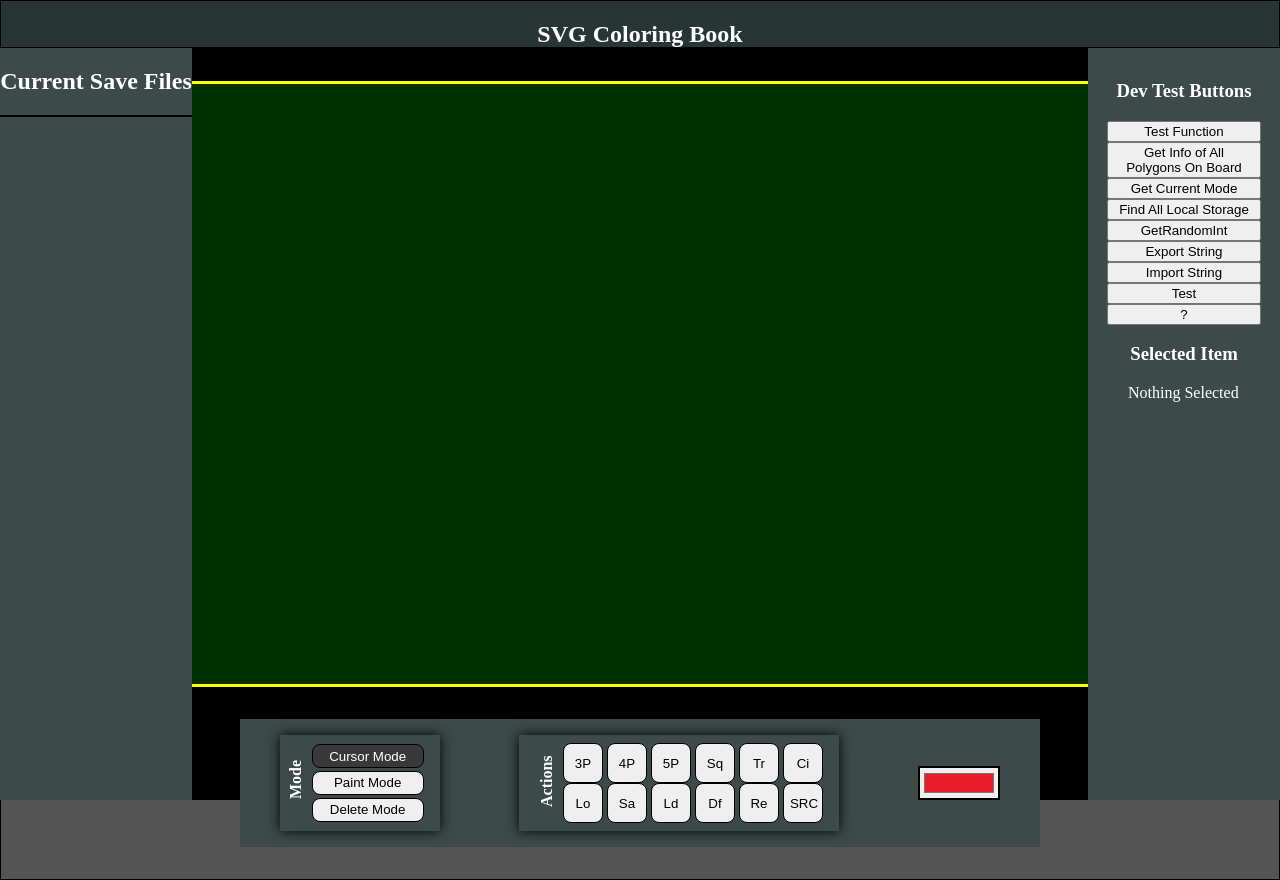
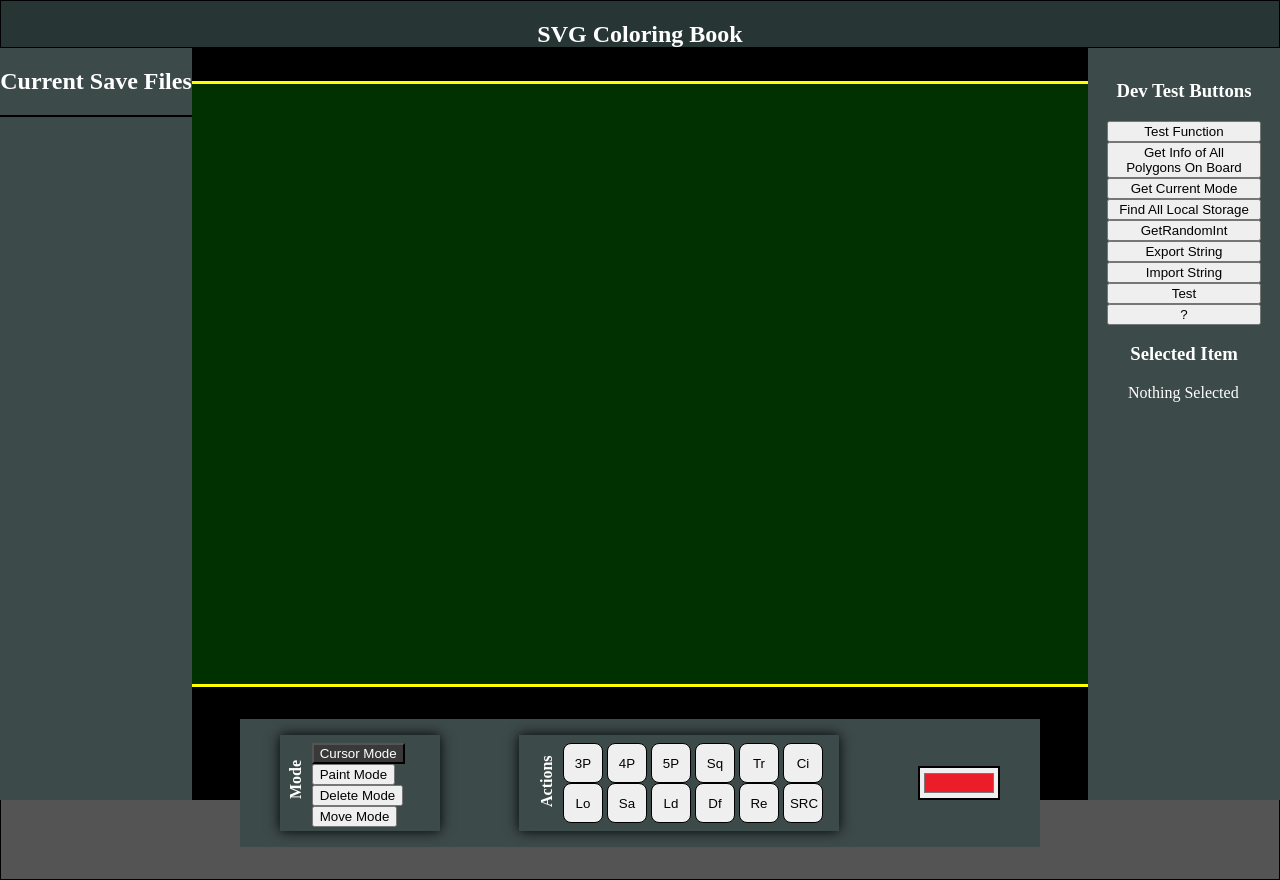
Before and after one commit to JustSteve2k/ColoringBook, a website built with webpack: page dist/index.html in a window 1280 px wide. Built offline with nearby package versions, Linux system fonts and the light colour scheme.

Commit message:
update buttons

```diff
--- a/dist/index.html
+++ b/dist/index.html
@@ -27,23 +27,9 @@
       <!-- SVG container -->
       <div class="middleArea">
         <div id="svgContainer" class="svgContainer">
-          <svg
-            id="drawing"
-            data-name="Layer 1"
-            xmlns="http://www.w3.org/2000/svg"
-            width="900"
-            height="600"
-            viewBox="0 0 900 600"
-          >
+          <svg id="drawing" data-name="Layer 1" xmlns="http://www.w3.org/2000/svg" width="900" height="600" viewBox="0 0 900 600">
             <!-- <polygon id="svgBackground" class="zone" points="0,0 0,600 640,600 640,0" fill="#013101" locked="true" selectable="false" /> -->
-            <polygon
-              id="svgBackground"
-              class="zone"
-              points="0,0 0,600 900,600 900,0"
-              fill="#013101"
-              locked="true"
-              selectable="false"
-            />
+            <polygon id="svgBackground" class="zone" points="0,0 0,600 900,600 900,0" fill="#013101" locked="true" selectable="false" />
           </svg>
         </div>
 
@@ -52,16 +38,10 @@
           <div class="lowerButtonGroup1">
             <div class="modeLabel">Mode</div>
             <div class="modeButtons">
-              <button id="btnCursor" class="wideButton wButton enabled">
-                Cursor Mode
-              </button>
-              <button id="btnPaint" class="wideButton wButton">
-                Paint Mode
-              </button>
-              <button id="btnDelete" class="wideButton wButton">
-                Delete Mode
-              </button>
-              <!-- <button id="btnReset" class="smButton wButton">Re</button> -->
+              <button id="btnCursor" class="medButton wButton enabled">Cursor Mode</button>
+              <button id="btnPaint" class="medButton wButton">Paint Mode</button>
+              <button id="btnDelete" class="medButton wButton">Delete Mode</button>
+              <button id="btnMove" class="medButton wButton">Move Mode</button>
             </div>
           </div>
           <div class="lowerButtonGroup2">
```
